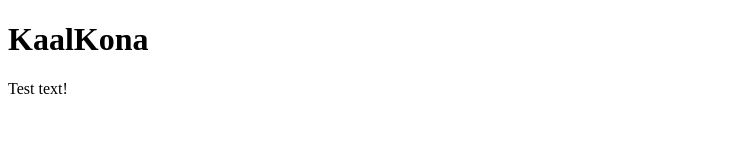
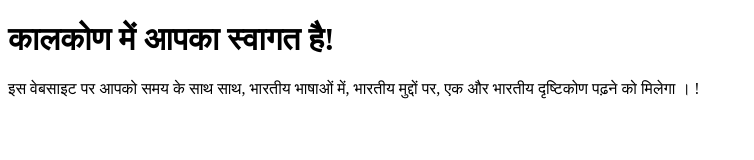
Before and after one commit to magarw/kaalkona, a plain HTML site: page docs/index.html in a window 1280 px wide. Shown: the whole page, without its empty margins (0-754 px from the left). Drawn offline with Linux system fonts and the light colour scheme.

Commit message:
Update index.html

```diff
--- a/docs/index.html
+++ b/docs/index.html
@@ -2,8 +2,8 @@
 <html>
 <body>
 
-<h1>KaalKona</h1>
-<p>Test text!</p>
+<h1>कालकोण में आपका स्वागत है! </h1>
+<p>इस वेबसाइट पर आपको समय के साथ साथ, भारतीय भाषाओं में, भारतीय मुद्दों पर, एक और भारतीय दृष्टिकोण पढ़ने को मिलेगा । !</p>
 
 </body>
 </html>
```
